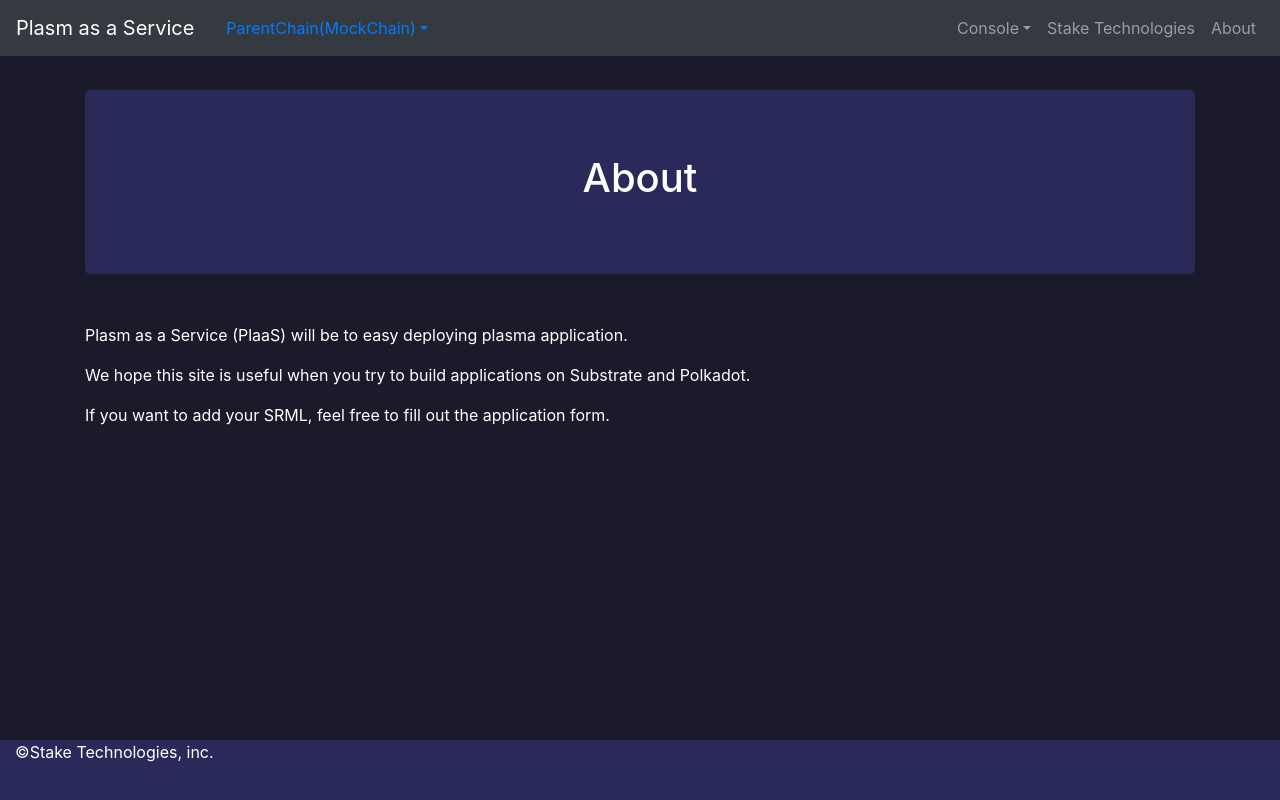
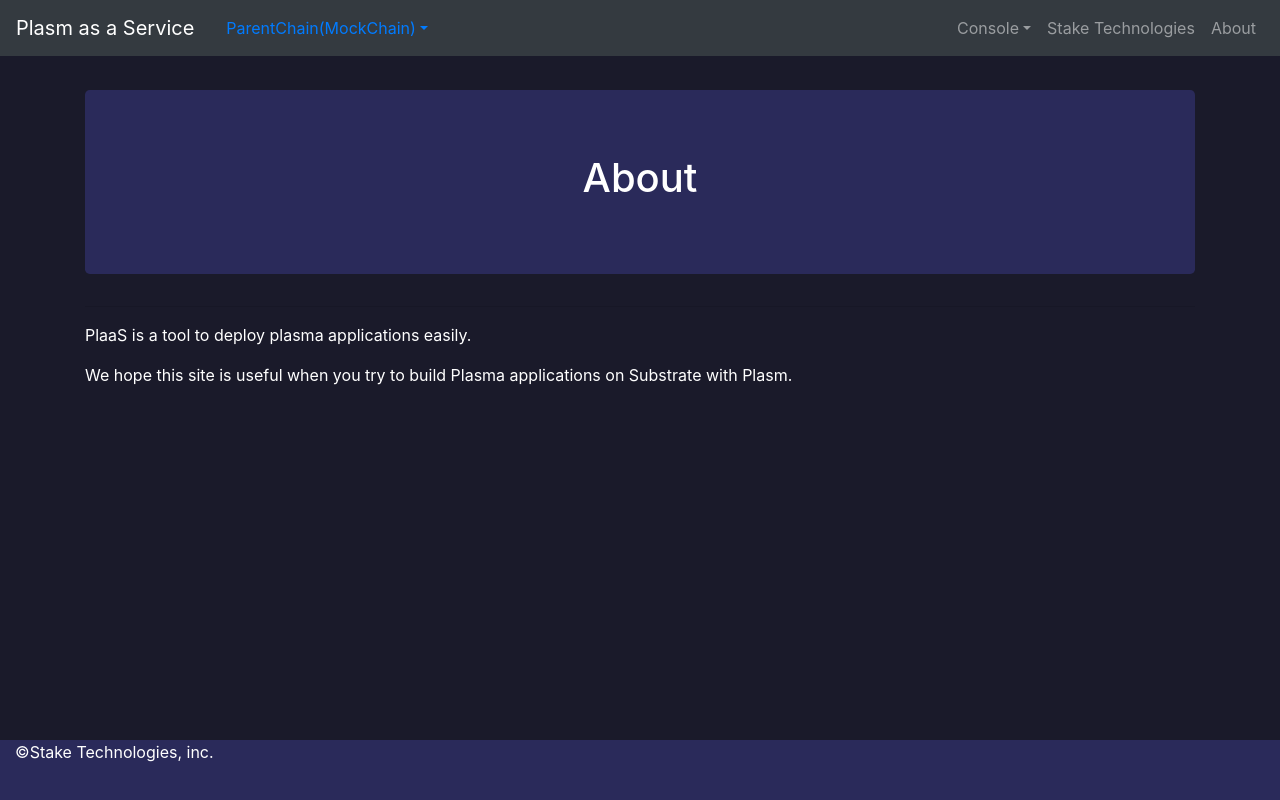
Before and after one commit to stakedtechnologies/Plaas, a React (Create React App) app: page /about in a window 1280 px wide. Built offline with nearby package versions, Linux system fonts and the light colour scheme.

Commit message:
change message

```diff
--- a/src/About.jsx
+++ b/src/About.jsx
@@ -13,9 +13,8 @@ class About extends React.Component {
                 <h1>About</h1>
                 </Jumbotron>
                 <hr />
-                    <p className="About"> Plasm as a Service (PlaaS) will be to easy deploying plasma application.</p>
-                    <p className="About"> We hope this site is useful when you try to build applications on Substrate and Polkadot.</p>
-                    <p className="About"> If you want to add your SRML, feel free to fill out the application form.</p>
+                    <p className="About"> PlaaS is a tool to deploy plasma applications easily.</p>
+                    <p className="About"> We hope this site is useful when you try to build Plasma applications on Substrate with Plasm.</p>
             </Container>
         </div>);
       }
--- a/src/Started.jsx
+++ b/src/Started.jsx
@@ -31,7 +31,7 @@ class Started extends React.Component {
     return (<div className="App">
       <Container fluid={false} className="Plaas-container">
         <Jumbotron className="Plaas-jumbtoron">
-          <h1>Started Plapps</h1>
+          <h1>Select a template</h1>
           <p>Let’s select a Plasma application template.</p>
         </Jumbotron>
         <Row className="Plaas-templates">
```
